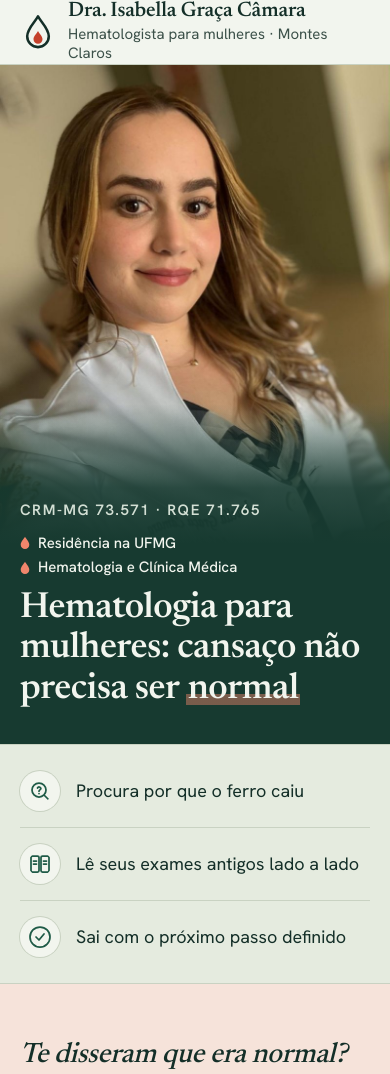
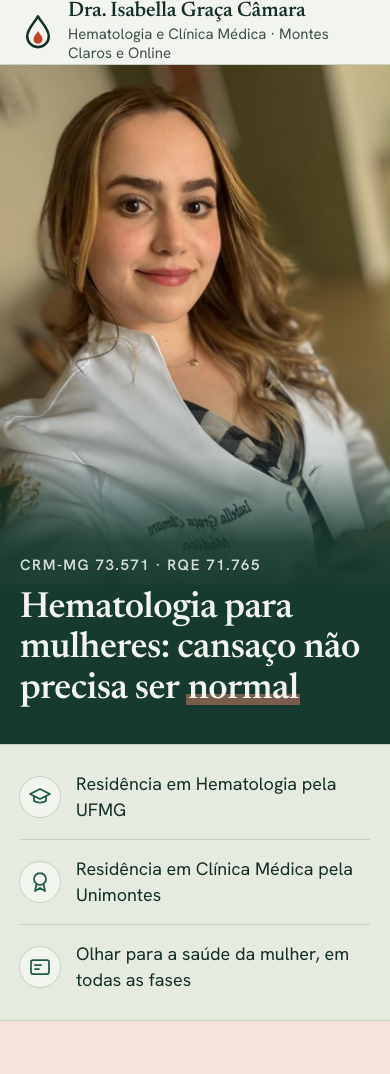
Before and after one commit to fcamara1109/isabella-lp, a plain HTML site: page index.html in a window 390 px wide. Shown: the top 1074 px of the page. Drawn offline with Linux system fonts and the light colour scheme.

Commit message:
formação na faixa, cabeçalho com Montes Claros e Online (Felipe 17/11)

```diff
--- a/index.html
+++ b/index.html
@@ -74,9 +74,6 @@ a{color:var(--isabella-accent);text-underline-offset:.18em;text-decoration-thick
 .hero-grid{display:grid;gap:40px}
 .hero .txt{display:grid;gap:14px;align-content:center}
 .hero-id{font-size:.9375rem;line-height:1.45;font-weight:600;color:var(--isabella-ink-2);letter-spacing:.1em;text-transform:uppercase}
-.chips{display:flex;flex-wrap:wrap;gap:8px}
-.chip{display:inline-flex;align-items:center;gap:8px;min-height:34px;padding:4px 14px 4px 10px;border-radius:999px;background:var(--isabella-surface);box-shadow:inset 0 0 0 1px var(--isabella-hair);font-size:.9375rem;font-weight:500;line-height:1.25;color:var(--isabella-ink)}
-.chip .i{width:18px;height:18px;color:var(--isabella-accent)}
 .hero h1{font-size:clamp(31px,calc(.9rem + 3.6vw),58px);line-height:1.08;letter-spacing:-.012em}
 .mt{background:linear-gradient(transparent 62%,var(--isabella-rosa) 62% 92%,transparent 92%);padding-inline:.04em;-webkit-box-decoration-break:clone;box-decoration-break:clone}
 .hero-sub{font-size:1.3125rem;line-height:1.5;color:var(--isabella-ink-2);max-width:40ch}
@@ -216,11 +213,9 @@ a{color:var(--isabella-accent);text-underline-offset:.18em;text-decoration-thick
   .hero .txt::before{content:"";position:absolute;z-index:-1;left:-20px;right:-20px;top:-96px;bottom:-22px;background:linear-gradient(180deg,rgba(23,58,48,0) 0,rgba(23,58,48,.88) 84px,var(--isabella-forest) 140px)}
   .hero .selo{display:none}
   .hero .txt{position:relative;z-index:1;gap:12px}
+  .hero .hero-id{color:var(--isabella-on-forest-2)}
   .hero h1{color:var(--isabella-on-forest);font-size:clamp(1.75rem,4.3svh,2.25rem);line-height:1.12}
-  .hero .hero-id{color:var(--isabella-on-forest-2)}
-  .hero .chip{color:var(--isabella-on-forest)}
-  .hero .chip::before{background:var(--isabella-gota-claro)}
-  .hero-sub{font-size:1.1875rem;color:var(--isabella-on-forest-2)}
+  .hero   .hero   .hero-sub{font-size:1.1875rem;color:var(--isabella-on-forest-2)}
   .hero .mt{background:linear-gradient(transparent 62%,rgba(240,134,108,.45) 62% 92%,transparent 92%)}
   .fixo{display:block}
   button.wafloat{display:none}
@@ -281,8 +276,7 @@ a{color:var(--isabella-accent);text-underline-offset:.18em;text-decoration-thick
 
 /* ===== assinatura visual: direção B, o fio da gota (Felipe, 15/11/2026; direcoes/index.html) ===== */
 .arco::before{display:none}
-.chip{background:none;box-shadow:none;border-radius:0;padding:0;min-height:0}
-.chip .i,.cred .i,.passo .i{display:none}
+.cred .i,.passo .i{display:none}
 .item .ic{display:none}
 .item{grid-template-columns:1fr}
 .cred li{grid-template-columns:1fr}
@@ -299,8 +293,6 @@ section.sec:not(.final)::after{content:"";position:absolute;top:44px;left:calc(v
 @media (max-width:879px){.servicos,.prova,.depois,.faq,.local{padding-top:96px}}
 @media (min-width:880px){.local{padding-top:112px}}
 /* credencial do hero: gota no lugar do ícone */
-.chips{gap:6px 18px}
-.chip::before{content:"";flex:none;width:10px;height:14px;background:var(--isabella-gota);-webkit-mask:var(--gota-cheia) center/contain no-repeat;mask:var(--gota-cheia) center/contain no-repeat}
 /* credenciais: contorno da gota */
 .cred li::before{content:"";flex:none;width:18px;height:24px;background:var(--isabella-accent);-webkit-mask:var(--gota-linha) center/contain no-repeat;mask:var(--gota-linha) center/contain no-repeat}
 .cred li{grid-template-columns:22px 1fr}
@@ -450,7 +442,7 @@ section.sec:not(.final)::after{content:"";position:absolute;top:44px;left:calc(v
   <div class="wrap">
     <div class="marca">
       <svg viewBox="0 0 100 100" aria-hidden="true"><path d="M50.00 6.50C56.00 19.40 80.00 40.40 80.00 62.00A30.00 30.00 0 0 1 20.00 62.00C20.00 40.40 44.00 19.40 50.00 6.50Z" fill="none" stroke="#142F28" stroke-width="7" stroke-linejoin="round"/><path d="M50.00 46.88C52.50 52.25 62.50 61.00 62.50 70.00A12.50 12.50 0 0 1 37.50 70.00C37.50 61.00 47.50 52.25 50.00 46.88Z" fill="#C4412B"/></svg>
-      <div><b>Dra. Isabella Graça Câmara</b><span>Hematologista para mulheres · Montes Claros</span></div>
+      <div><b>Dra. Isabella Graça Câmara</b><span>Hematologia e Clínica Médica · Montes Claros e Online</span></div>
     </div>
     <button class="btn" type="button" data-wa>Agendar</button>
   </div>
@@ -461,10 +453,6 @@ section.sec:not(.final)::after{content:"";position:absolute;top:44px;left:calc(v
   <div class="wrap hero-grid">
     <div class="txt">
       <p class="hero-id">CRM-MG 73.571 · RQE 71.765</p>
-      <ul class="chips">
-        <li class="chip">Residência na UFMG</li>
-        <li class="chip">Hematologia e Clínica Médica</li>
-      </ul>
       <h1>Hematologia para mulheres: cansaço não precisa ser <span class="mt">normal</span></h1>
       <div class="hero-acao">
         <button class="btn" type="button" data-wa data-sticky-alvo>Marcar consulta pelo WhatsApp <svg class="seta" viewBox="0 0 24 24" aria-hidden="true"><path d="M4 12h15M13 6l6 6-6 6"/></svg></button>
@@ -479,12 +467,12 @@ section.sec:not(.final)::after{content:"";position:absolute;top:44px;left:calc(v
   </div>
 </section>
 
-<section class="fatos" data-bloco="beneficios" aria-label="Por que agendar com a Dra. Isabella">
+<section class="fatos" data-bloco="beneficios" aria-label="Formação da Dra. Isabella">
   <div class="wrap">
     <ul>
-      <li><svg class="ico" viewBox="0 0 24 24" aria-hidden="true"><circle cx="11" cy="11" r="7"/><path d="m20 20-3.5-3.5"/><path d="M9.5 9a1.8 1.8 0 0 1 3.4.6c0 1.2-1.9 1.4-1.9 2.6"/><path d="M11 14.6h.01"/></svg><span>Procura por que o ferro caiu</span></li>
-      <li><svg class="ico" viewBox="0 0 24 24" aria-hidden="true"><rect x="3" y="4" width="8" height="16" rx="1.5"/><rect x="13" y="4" width="8" height="16" rx="1.5"/><path d="M5.5 9h3M5.5 12h3M15.5 9h3M15.5 12h3"/></svg><span>Lê seus exames antigos lado a lado</span></li>
-      <li><svg class="ico" viewBox="0 0 24 24" aria-hidden="true"><circle cx="12" cy="12" r="10"/><path d="m8 12 3 3 5-6"/></svg><span>Sai com o próximo passo definido</span></li>
+      <li><svg class="ico" viewBox="0 0 24 24" aria-hidden="true"><path d="M2 9l10-5 10 5-10 5z"/><path d="M6 11v5c3 2 9 2 12 0v-5"/></svg><span>Residência em Hematologia pela UFMG</span></li>
+      <li><svg class="ico" viewBox="0 0 24 24" aria-hidden="true"><circle cx="12" cy="9" r="6"/><path d="M8.5 14 7 21l5-3 5 3-1.5-7"/></svg><span>Residência em Clínica Médica pela Unimontes</span></li>
+      <li><svg class="ico" viewBox="0 0 24 24" aria-hidden="true"><rect x="3" y="5" width="18" height="14" rx="2"/><path d="M7 10h6M7 14h4"/></svg><span>Olhar para a saúde da mulher, em todas as fases</span></li>
     </ul>
   </div>
 </section>
```
